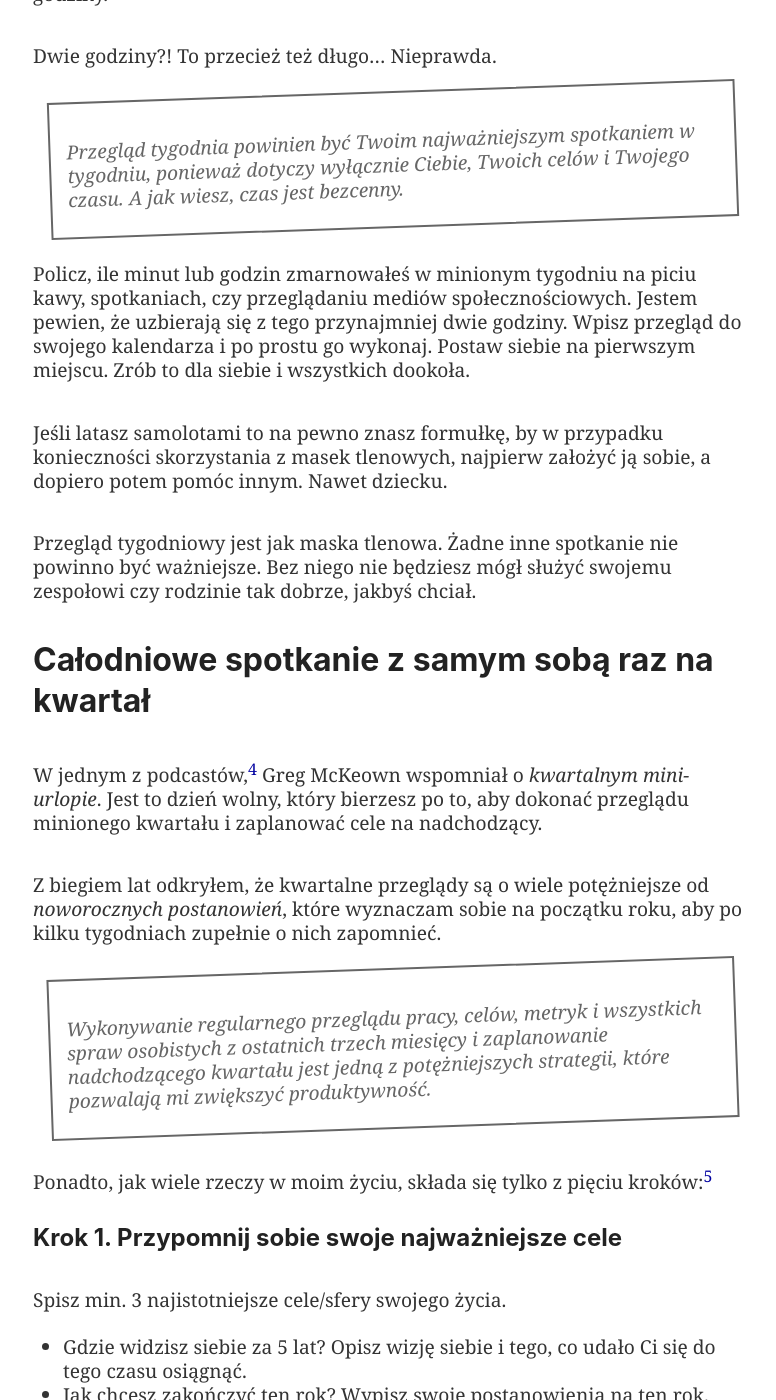
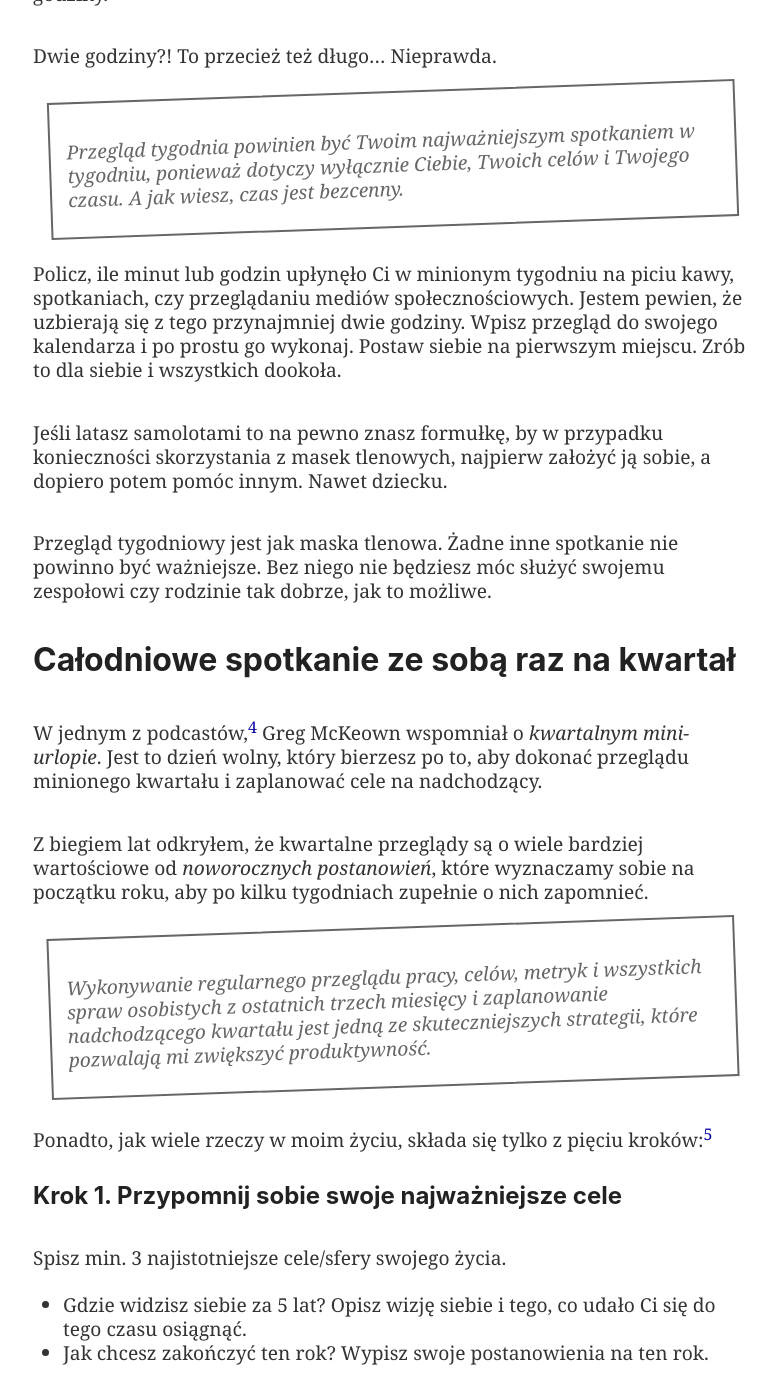
Before and after one commit to Nozbe/NoOffice.org, a Jekyll site: the page built from _pl/review.md, in a window 1280 px wide and 1400 px high, scrolled down 2514 px. Shown: the whole window, without its empty margins (247-1023 px from the left). Built offline with Jekyll 4.4.1, drawn with Linux system fonts in a browser that asks for light colours; some of the changed text lies outside the part shown.

Commit message:
Update review.md

```diff
--- a/_pl/review.md
+++ b/_pl/review.md
@@ -21,7 +21,7 @@
 
 Właśnie z tego powodu, w poprzednich rozdziałach książki tak bardzo starałem się podkreślić to, jak ważna jest praca w skupieniu, cykliczne, ale regularne spotkania, zapisywanie informacji i komunikowanie się z zespołem przez zadania.
 
-Jednak, nawet jeśli uważałeś i stworzyłeś świetny system, i tak wymaga on regularnego przeglądu, aby zapewnić, że *najważniejsze rzeczy są nadal najważniejsze*.[^1]
+Jednak, nawet jeśli wszystko to już wiesz i udało Ci się stworzyć świetny system, i tak wymaga on regularnego przeglądu, aby upewnić się, że *najważniejsze rzeczy są nadal najważniejsze*.[^1]
 
 ## Zaplanuj cotygodniowe spotkanie ze sobą
 
@@ -43,19 +43,19 @@
 
 > Przegląd tygodnia powinien być Twoim najważniejszym spotkaniem w tygodniu, ponieważ dotyczy wyłącznie Ciebie, Twoich celów i Twojego czasu. A jak wiesz, czas jest bezcenny.
 
-Policz, ile minut lub godzin zmarnowałeś w minionym tygodniu na piciu kawy, spotkaniach, czy przeglądaniu mediów społecznościowych. Jestem pewien, że uzbierają się z tego przynajmniej dwie godziny. Wpisz przegląd do swojego kalendarza i po prostu go wykonaj. Postaw siebie na pierwszym miejscu. Zrób to dla siebie i wszystkich dookoła.
+Policz, ile minut lub godzin upłynęło Ci w minionym tygodniu na piciu kawy, spotkaniach, czy przeglądaniu mediów społecznościowych. Jestem pewien, że uzbierają się z tego przynajmniej dwie godziny. Wpisz przegląd do swojego kalendarza i po prostu go wykonaj. Postaw siebie na pierwszym miejscu. Zrób to dla siebie i wszystkich dookoła.
 
 Jeśli latasz samolotami to na pewno znasz formułkę, by w przypadku konieczności skorzystania z masek tlenowych, najpierw założyć ją sobie, a dopiero potem pomóc innym. Nawet dziecku.
 
-Przegląd tygodniowy jest jak maska tlenowa. Żadne inne spotkanie nie powinno być ważniejsze. Bez niego nie będziesz mógł służyć swojemu zespołowi czy rodzinie tak dobrze, jakbyś chciał.
+Przegląd tygodniowy jest jak maska tlenowa. Żadne inne spotkanie nie powinno być ważniejsze. Bez niego nie będziesz móc służyć swojemu zespołowi czy rodzinie tak dobrze, jak to możliwe.
 
-## Całodniowe spotkanie z samym sobą raz na kwartał
+## Całodniowe spotkanie ze sobą raz na kwartał
 
 W jednym z podcastów,[^4] Greg McKeown wspomniał o *kwartalnym mini-urlopie*. Jest to dzień wolny, który bierzesz po to, aby dokonać przeglądu minionego kwartału i zaplanować cele na nadchodzący.
 
-Z biegiem lat odkryłem, że kwartalne przeglądy są o wiele potężniejsze od *noworocznych postanowień*, które wyznaczam sobie na początku roku, aby po kilku tygodniach zupełnie o nich zapomnieć.
+Z biegiem lat odkryłem, że kwartalne przeglądy są o wiele bardziej wartościowe od *noworocznych postanowień*, które wyznaczamy sobie na początku roku, aby po kilku tygodniach zupełnie o nich zapomnieć.
 
-> Wykonywanie regularnego przeglądu pracy, celów, metryk i wszystkich spraw osobistych z ostatnich trzech miesięcy i zaplanowanie nadchodzącego kwartału jest jedną z potężniejszych strategii, które pozwalają mi zwiększyć produktywność.
+> Wykonywanie regularnego przeglądu pracy, celów, metryk i wszystkich spraw osobistych z ostatnich trzech miesięcy i zaplanowanie nadchodzącego kwartału jest jedną ze skuteczniejszych strategii, które pozwalają mi zwiększyć produktywność.
 
 Ponadto, jak wiele rzeczy w moim życiu, składa się tylko z pięciu kroków:[^5]
 
@@ -131,7 +131,7 @@
 
 ### Indywidualne rozmowy dotyczą luźnych tematów
 
-Cieszę się z tego, że raz na trzy miesiące możemy odbyć ze sobą indywidualne rozmowy. Jest to ważne zwłaszcza w zdalnie pracującym zespole takim jak nasz, gdzie nie widujemy się ze sobą tak często, jak miałoby to miejsce w tradycyjnym biurze.
+Cieszę się z tego, że raz na trzy miesiące możemy odbyć ze sobą indywidualne rozmowy. Jest to ważne zwłaszcza w zdalnie pracującym zespole takim, jak nasz, gdzie nie widujemy się ze sobą tak często, jak miałoby to miejsce w tradycyjnym biurze.
 
 Każda osoba z zespołu dzieli się niektórymi częściami swojego kwartalnego przeglądu z przełożonym, a przynajmniej płynącymi z niego wnioskami.
 
```
Also changed, not shown: other parts of _pl/review.md (+13 -13 lines).
